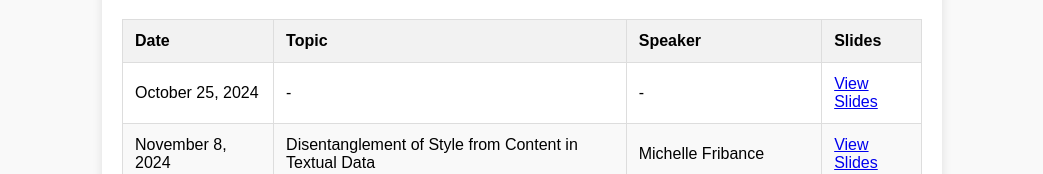
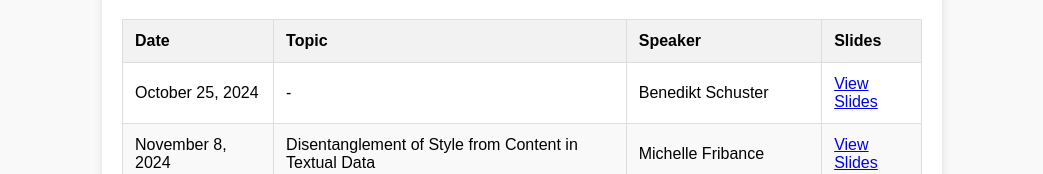
Before and after one commit to whiteboxai/research-discussions, a plain HTML site: page index.html in a window 1280 px wide. Shown: the part 542-716 px from the top of the page, without its empty margins (118-1161 px from the left). Drawn offline with Linux system fonts and the light colour scheme.

Commit message:
Add Presenation 25.10

```diff
--- a/index.html
+++ b/index.html
@@ -37,7 +37,7 @@
           <tr>
             <td>October 25, 2024</td>
             <td>-</td>
-            <td>-</td>
+            <td>Benedikt Schuster</td>
             <td><a href="slides/2024-10-25-ml-general.pdf">View Slides</a></td>
           </tr>
           <tr>
```
